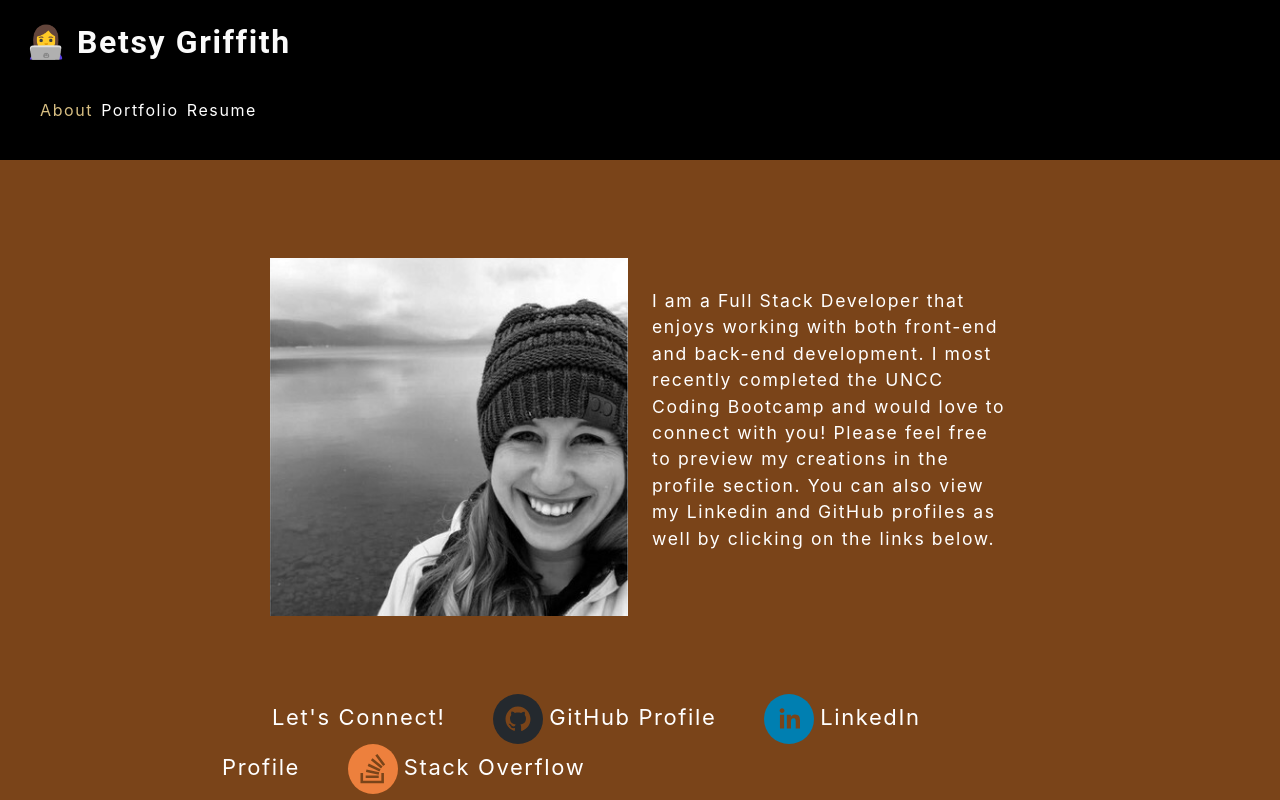
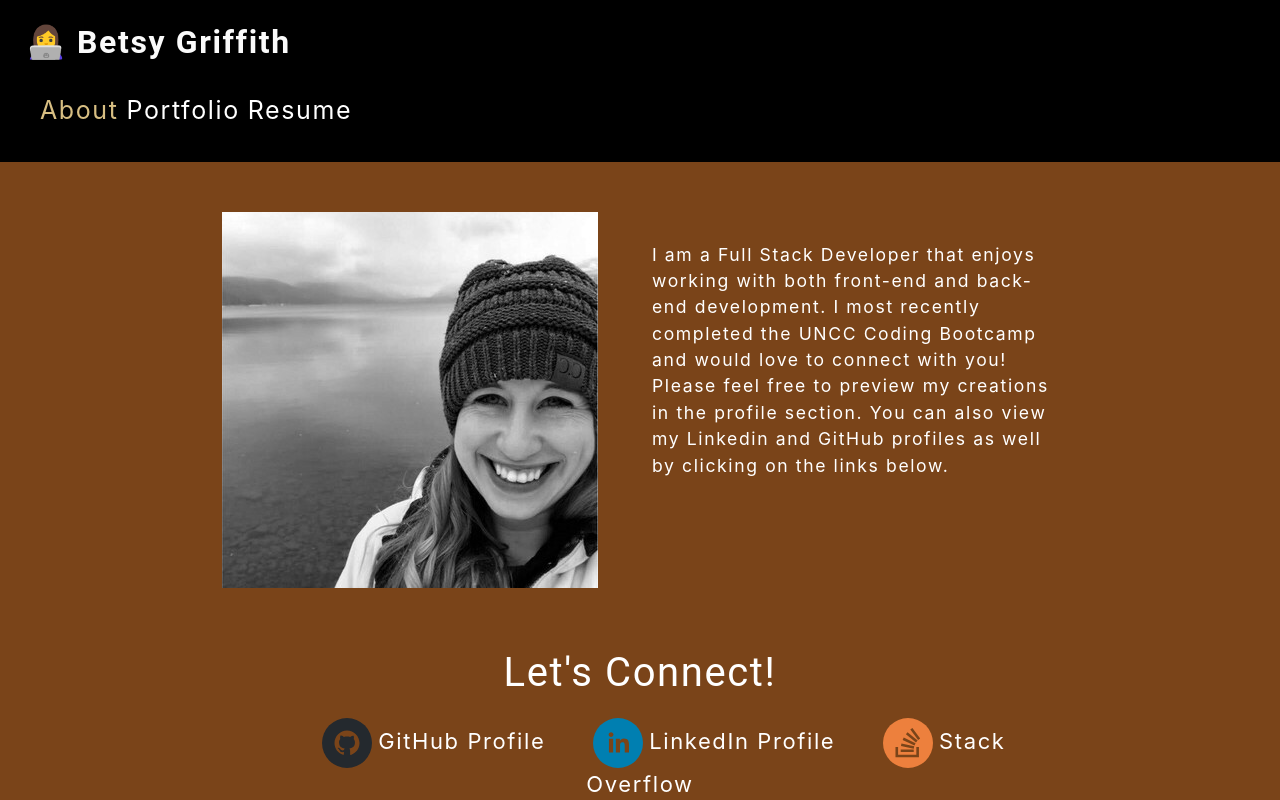
Before and after one commit to hollenbebe08/b-griffith-portfolio, a React (Create React App) app: page / in a window 1280 px wide. Shown: the top 800 px of the page. Built offline with nearby package versions, Linux system fonts and the light colour scheme.

Commit message:
fixed wording and styling on portfolio page, footer, and about page

```diff
--- a/src/components/About/index.js
+++ b/src/components/About/index.js
@@ -5,7 +5,7 @@ import { SocialIcon } from 'react-social-icons';
 const About= () => {
   return (
     <article>
-      <section className="columns section is-three-quarters-mobile">
+      <section className="columns">
         <div className="column">
           <img src={photo} alt="bio"/>
         </div>
@@ -15,14 +15,14 @@ const About= () => {
           </p>
         </div>
       </section>
-      <section>
-        <div>
+      <section className='columns'>
+        <div className="column">
           <div id="div_top_hypers">
-              <ul id="ul_top_hypers">
-                  <li>Let's Connect!</li>
-                  <li><SocialIcon url="https://github.com/hollenbebe08"/> GitHub Profile</li>
-                  <li><SocialIcon url="https://www.linkedin.com/in/betsy-griffith-aab52546/" /> LinkedIn Profile</li>
-                  <li><SocialIcon url="https://stackoverflow.com/users/18714378/betsy-griffith" /> Stack Overflow</li>
+            <h2 className='lets-connect has-text-centered is-size-2-desktop is-size-5-mobile'>Let's Connect!</h2>
+              <ul className="has-text-centered is-size-6-mobile" id="ul_top_hypers">
+                <li><SocialIcon url="https://github.com/hollenbebe08"/> GitHub Profile</li>
+                <li><SocialIcon url="https://www.linkedin.com/in/betsy-griffith-aab52546/" /> LinkedIn Profile</li>
+                <li><SocialIcon url="https://stackoverflow.com/users/18714378/betsy-griffith" /> Stack Overflow</li>
               </ul>
           </div>
         </div>
--- a/src/components/Footer/index.js
+++ b/src/components/Footer/index.js
@@ -1,14 +1,13 @@
 import React from 'react';
-import { SocialIcon } from 'react-social-icons';
 
 
 const Footer = () => {
   return (
-    <footer className="footer has-background-black is-three-quarters-mobile">
+    <footer className="footer has-background-black">
         <div className="content">
             <div id="div_top_hypers">
               <ul id="ul_top_hypers">
-                <li>Created by Betsy Griffith, 2022</li>
+                <li className="has-text-light is-size-6">Created by Betsy Griffith, 2022</li>
               </ul>
             </div>
         </div>
--- a/src/components/Navigation/index.js
+++ b/src/components/Navigation/index.js
@@ -17,7 +17,7 @@ function Navigation(props){
   }, [currentCategory]);
 
   return(
-    <header className="hero is-small is-three-quarters-mobile">
+    <header className="hero is-small">
         <div className="hero-body">
             <h2 className="title">
                 <a href="/">
--- a/src/components/Portfolio/index.js
+++ b/src/components/Portfolio/index.js
@@ -10,31 +10,33 @@ import weatherDashboard from '../../assets/projects/5.jpg'
 const Portfolio= () => {
   return (
     <section className="section flex-wrap is-three-quarters-mobile">
-      <h1 className="title has-text-white is-centered project-title">View projects by clicking on links under images</h1>
       <div className="container">
         <div className="columns">
           <div className="column">
             <div className="card is-child box">
+              <h1 className="has-text-dark has-text-centered">Click on Image to view Repo</h1>
               <div className="card-image">
                 <a href="https://github.com/hollenbebe08/project-catastrophic/"><img src={catastrophic} alt="bio"/></a>
               </div>
-              <h1 className="card-header-title is-centered"><a href="https://hollenbebe08.github.io/project-catastrophic/">Catastrophic</a></h1>
+              <h1 className="card-header-title is-centered is-size-5"><a href="https://hollenbebe08.github.io/project-catastrophic/">View Project</a></h1>
             </div>
           </div>
           <div className="column">
             <div className="card is-child box">
+              <h1 className="has-text-dark has-text-centered">Click on Image to view Repo</h1>
               <div className="card-image">
                 <a href="https://github.com/hollenbebe08/professional-readme-generator/"><img src={readMeGenerator} alt="bio"/></a>
               </div>
-              <h1 className="card-header-title is-centered"><a href="https://drive.google.com/file/d/1UGBjCzJ9XW9oKxhIG094NQ1dstBMSdAF/view">ReadME Generator</a></h1>
+              <h1 className="card-header-title is-centered is-size-5"><a href="https://drive.google.com/file/d/1UGBjCzJ9XW9oKxhIG094NQ1dstBMSdAF/view">View Project</a></h1>
             </div>
           </div>
           <div className="column">
             <div className="card is-child box">
+              <h1 className="has-text-dark has-text-centered">Click on Image to view Repo</h1>
               <div className="card-image">
                 <a href="https://github.com/hollenbebe08/social-network"><img src={socialNetwork} alt="bio"/></a>
               </div>
-              <h1 className="card-header-title is-centered"><a href="https://drive.google.com/file/d/1OLd9s9hgNB6lp5CALm2kkO6pY01htTNp/view">Social Network</a></h1>
+              <h1 className="card-header-title is-centered is-size-5"><a href="https://drive.google.com/file/d/1OLd9s9hgNB6lp5CALm2kkO6pY01htTNp/view">View Project</a></h1>
             </div>
           </div>
         </div>
@@ -43,25 +45,28 @@ const Portfolio= () => {
         <div className="columns">
           <div className="column">
             <div className="card is-child box">
+              <h1 className="has-text-dark has-text-centered">Click on Image to view Repo</h1>
               <div className="card-image">
                 <a href="https://github.com/hollenbebe08/b-griffith-quizinator/"><img src={quizinator} alt="bio"/></a>
               </div>
-              <h1 className="card-header-title is-centered"><a href="https://hollenbebe08.github.io/b-griffith-quizinator/">Quizinator</a></h1>
+              <h1 className="card-header-title is-centered is-size-5"><a href="https://hollenbebe08.github.io/b-griffith-quizinator/">View Project</a></h1>
             </div>
           </div>
           <div className="column">
             <div className="card is-child box">
               <div className="card-image">
+                <h1 className="has-text-dark has-text-centered">Click on Image to view Repo</h1>
                 <a href="https://github.com/PGCranford/Rent-A-Ride-/"><img src={rentARide} alt="bio"/></a>
-                <h1 className="card-header-title is-centered"><a href="https://sleepy-cove-56868.herokuapp.com/">Rent-A-Ride</a></h1>
+                <h1 className="card-header-title is-centered is-size-5"><a href="https://sleepy-cove-56868.herokuapp.com/">View Project</a></h1>
               </div>
             </div>
           </div>
           <div className="column">
             <div className="card is-child box">
+              <h1 className="has-text-dark has-text-centered">Click on Image to view Repo</h1>
               <div className="card-image">
                 <a href="https://github.com/hollenbebe08/b-griffith-weather-dashboard/"><img src={weatherDashboard} alt="bio"/></a>
-                <h1 className="card-header-title is-centered"><a href="https://hollenbebe08.github.io/b-griffith-weather-dashboard/">Weather Dashboard</a></h1>
+                <h1 className="card-header-title is-centered is-size-5"><a href="https://hollenbebe08.github.io/b-griffith-weather-dashboard/">View Project</a></h1>
               </div>
             </div>
           </div>
--- a/src/components/Resume/index.js
+++ b/src/components/Resume/index.js
@@ -2,7 +2,7 @@ import React from 'react'
 
 const Resume = () => {
   return (
-    <section className="section is-small width-100 is-three-quarters-mobile">
+    <section className="section is-small width-100 is-size-3-mobile">
       <div className="title has-text-primary">
         <p className="resume-link">👉<a href="https://drive.google.com/file/d/1wtNQ528td9cdhsZmVNjrhzo6c1y5eh15/view?usp=sharing">Find My Resume Here</a>👈</p>
       </div>
--- a/src/index.css
+++ b/src/index.css
@@ -89,25 +89,6 @@ header a {
   color: var(--light);
 }
 
-/* contact form styling */
-form {
-  width: 40%;
-  color: white;
-}
-
-input {
-  font-size: 1rem;
-  padding: 0.25rem;
-  border: 1px solid var(--dark);
-  outline: none;
-  border-radius: 3px;
-  transition: box-shadow 0.2s;
-}
-
-input:focus {
-  border: 1px solid var(--secondary);
-  box-shadow: 0 0 .25rem rgba(0, 0, 0, .5);
-}
 
 li {
   list-style: none;
@@ -122,13 +103,9 @@ nav  li {
   cursor: pointer;
 }
 
-textarea {
-	width: 600px;
-	height: 120px;
-	border: 3px solid #cccccc;
-	padding: 5px;
+.navbar-item {
+  font-size: 25px;
 }
-
 
 a {
 	border-radius: 5px;
@@ -144,9 +121,6 @@ a {
   color: var(--secondary);
 }
 
-.project-title {
-  padding-left: 35px;
-}
 
  /*Begin footer styling*/
  footer {
@@ -159,10 +133,14 @@ a {
   bottom:0px;
 }
 
+.lets-connect {
+  padding-top: 30px;
+  padding-bottom: 20px;
+}
 
-#div_top_hypers {
+/* #div_top_hypers {
   display: inline;
-}
+} */
 
 #ul_top_hypers li {
   display: inline;
```
